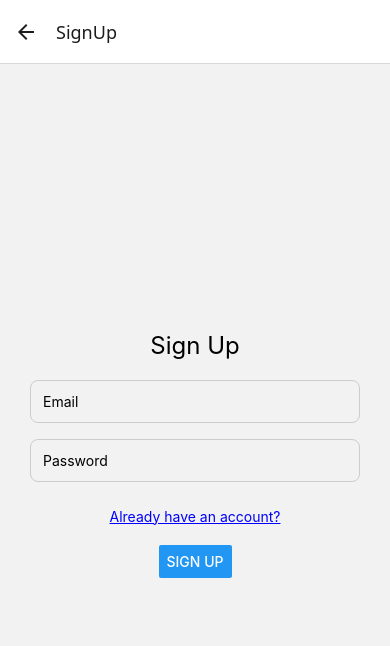
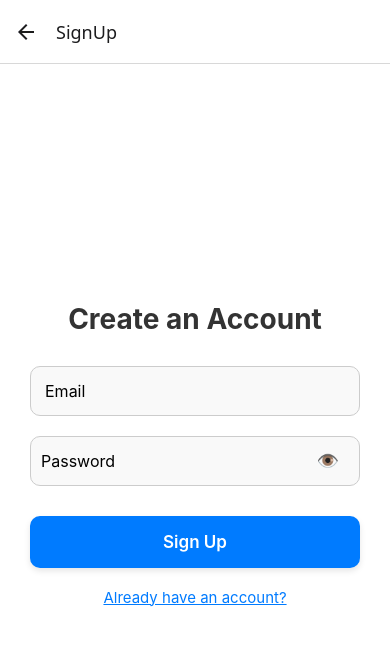
Before and after one commit to Kaiomomo/IndulgeApp, a React Native app: screen /SignUp in a window 390 px wide. Shown: the top 646 px of the page. Built offline with nearby package versions, Linux system fonts and the light colour scheme; no server answers.

Commit message:
cleaned up a lot of stuff

```diff
--- a/App.js
+++ b/App.js
@@ -9,6 +9,8 @@ import CreateGroup from './screens/CreateGroup';
 import JoinGroup from './screens/JoinGroup';
 import SignUp from './screens/SignUp';
 import AlreadyAccount from './screens/AlreadyAccount';
+import ForgotPassword from './screens/ForgotPassword';
+
 
 const Stack = createNativeStackNavigator();
 
@@ -22,6 +24,8 @@ const App = () => {
         <Stack.Screen name="SignUp" component={SignUp} />
         <Stack.Screen name="AlreadyAccount" component={AlreadyAccount} />
         <Stack.Screen name="Profile" component={Profile} />
+        <Stack.Screen name="ForgotPassword" component={ForgotPassword} />
+
 
       </Stack.Navigator>
     </NavigationContainer>
--- a/screens/AlreadyAccount.js
+++ b/screens/AlreadyAccount.js
@@ -3,7 +3,6 @@ import {
   View,
   Text,
   TextInput,
-  Button,
   StyleSheet,
   Alert,
   KeyboardAvoidingView,
@@ -11,6 +10,7 @@ import {
   ScrollView,
   TouchableWithoutFeedback,
   Keyboard,
+  TouchableOpacity,
 } from 'react-native';
 import { auth } from '../FirebaseConfig';
 import { signInWithEmailAndPassword } from 'firebase/auth';
@@ -18,6 +18,8 @@ import { signInWithEmailAndPassword } from 'firebase/auth';
 const AlreadyAccount = ({ navigation }) => {
   const [email, setEmail] = useState('');
   const [password, setPassword] = useState('');
+   const [showPassword, setShowPassword] = useState(false);
+
 
   const handleLogin = async () => {
     try {
@@ -36,7 +38,7 @@ const AlreadyAccount = ({ navigation }) => {
     >
       <TouchableWithoutFeedback onPress={Keyboard.dismiss}>
         <ScrollView contentContainerStyle={styles.container}>
-          <Text style={styles.title}>Log In</Text>
+          <Text style={styles.title}>Welcome Back</Text>
 
           <TextInput
             placeholder="Email"
@@ -46,16 +48,31 @@ const AlreadyAccount = ({ navigation }) => {
             keyboardType="email-address"
             autoCapitalize="none"
           />
-
+<View style={styles.passwordContainer}>
           <TextInput
             placeholder="Password"
             value={password}
             onChangeText={setPassword}
             style={styles.input}
-            secureTextEntry
+                 secureTextEntry={!showPassword}
           />
+          <TouchableOpacity onPress={() => setShowPassword(!showPassword)}>
+                        <Text style={styles.eyeText}>
+                          {showPassword ? '🙈' : '👁️'}
+                        </Text>
+                      </TouchableOpacity>
+          </View>
 
-          <Button title="Log In" onPress={handleLogin} />
+          <TouchableOpacity style={styles.button} onPress={handleLogin} activeOpacity={0.8}>
+            <Text style={styles.buttonText}>Log In</Text>
+          </TouchableOpacity>
+
+          <TouchableOpacity
+            onPress={() => navigation.navigate('ForgotPassword')}
+            style={styles.linkContainer}
+          >
+            <Text style={styles.linkText}>Forgot Password?</Text>
+          </TouchableOpacity>
         </ScrollView>
       </TouchableWithoutFeedback>
     </KeyboardAvoidingView>
@@ -68,19 +85,59 @@ const styles = StyleSheet.create({
   container: {
     flexGrow: 1,
     justifyContent: 'center',
-    alignItems: 'center',
     padding: 30,
+    backgroundColor: '#fff',
   },
   title: {
-    fontSize: 24,
-    marginBottom: 24,
+    fontSize: 28,
+    fontWeight: 'bold',
+    marginBottom: 30,
+    textAlign: 'center',
+    color: '#333',
   },
   input: {
     width: '100%',
-    padding: 12,
+    padding: 14,
     borderWidth: 1,
     borderColor: '#ccc',
-    marginBottom: 16,
-    borderRadius: 8,
+    borderRadius: 10,
+    marginBottom: 20,
+    fontSize: 16,
+    backgroundColor: '#f9f9f9',
   },
+  button: {
+    backgroundColor: '#007bff',
+    paddingVertical: 16,
+    borderRadius: 10,
+    alignItems: 'center',
+    marginTop: 10,
+    shadowColor: '#000',
+    shadowOpacity: 0.1,
+    shadowOffset: { width: 0, height: 3 },
+    shadowRadius: 6,
+    elevation: 3,
+  },
+  buttonText: {
+    color: '#fff',
+    fontSize: 17,
+    fontWeight: '600',
+  },
+  linkContainer: {
+    marginTop: 20,
+    alignItems: 'center',
+  },
+  linkText: {
+    color: '#007bff',
+    fontSize: 15,
+    textDecorationLine: 'underline',
+  },
+  passwordContainer: {
+  flexDirection: 'row',
+  alignItems: 'center',
+},
+eyeText: {
+  fontSize: 18,
+  marginLeft: -50,
+  marginTop:-20,
+},
 });
--- /dev/null
+++ b/screens/ForgotPassword.js
@@ -0,0 +1,105 @@
+import React, { useState } from 'react';
+import {
+  View,
+  Text,
+  TextInput,
+  StyleSheet,
+  Alert,
+  KeyboardAvoidingView,
+  Platform,
+  TouchableWithoutFeedback,
+  Keyboard,
+  ScrollView,
+  TouchableOpacity,
+} from 'react-native';
+import { auth } from '../FirebaseConfig';
+import { sendPasswordResetEmail } from 'firebase/auth';
+
+const ForgotPassword = () => {
+  const [email, setEmail] = useState('');
+
+  const handlePasswordReset = async () => {
+    if (!email) {
+      Alert.alert('Error', 'Please enter your email');
+      return;
+    }
+
+    try {
+      await sendPasswordResetEmail(auth, email);
+      Alert.alert('Success', 'Password reset email sent!');
+      setEmail('');
+    } catch (error) {
+      Alert.alert('Error', error.message);
+    }
+  };
+
+  return (
+    <KeyboardAvoidingView
+      style={{ flex: 1 }}
+      behavior={Platform.OS === 'ios' ? 'padding' : 'height'}
+    >
+      <TouchableWithoutFeedback onPress={Keyboard.dismiss}>
+        <ScrollView contentContainerStyle={styles.container}>
+          <View style={styles.innerContainer}>
+            <Text style={styles.title}>Forgot Password</Text>
+            <TextInput
+              placeholder="Enter your email"
+              value={email}
+              onChangeText={setEmail}
+              style={styles.input}
+              keyboardType="email-address"
+              autoCapitalize="none"
+            />
+
+            <TouchableOpacity style={styles.button} onPress={handlePasswordReset}>
+              <Text style={styles.buttonText}>Reset Password</Text>
+            </TouchableOpacity>
+          </View>
+        </ScrollView>
+      </TouchableWithoutFeedback>
+    </KeyboardAvoidingView>
+  );
+};
+
+export default ForgotPassword;
+
+const styles = StyleSheet.create({
+  container: {
+    flexGrow: 1,
+    justifyContent: 'center',
+    backgroundColor: '#fff',
+    padding: 30,
+  },
+  innerContainer: {
+    alignItems: 'center',
+  },
+  title: {
+    fontSize: 26,
+    fontWeight: 'bold',
+    marginBottom: 24,
+    color: '#333',
+  },
+  input: {
+    width: '100%',
+    padding: 14,
+    borderWidth: 1,
+    borderColor: '#ccc',
+    borderRadius: 10,
+    marginBottom: 20,
+    fontSize: 16,
+  },
+  button: {
+    backgroundColor: '#007bff',
+    paddingVertical: 14,
+    paddingHorizontal: 30,
+    borderRadius: 10,
+    width: '100%',
+    alignItems: 'center',
+    elevation: 2,
+  },
+  buttonText: {
+    color: '#fff',
+    fontSize: 16,
+    fontWeight: 'bold',
+  },
+});
--- a/screens/HomeScreen.js
+++ b/screens/HomeScreen.js
@@ -6,13 +6,13 @@ import { auth } from '../FirebaseConfig';
 const HomeScreen = ({ navigation }) => {
   const [user, setUser] = useState(null);
 
-  // Listen for login state changes
+
   useEffect(() => {
     const unsubscribe = onAuthStateChanged(auth, (currentUser) => {
       setUser(currentUser);
     });
 
-    return () => unsubscribe(); // Clean up on unmount
+    return () => unsubscribe();
   }, []);
 
   const handleCreateGroup = () => {
@@ -25,7 +25,7 @@ const HomeScreen = ({ navigation }) => {
 
   const handleAuthButton = () => {
     if (user) {
-      navigation.navigate('Profile'); // Make sure Profile screen exists
+      navigation.navigate('Profile');
     } else {
       navigation.navigate('SignUp');
     }
@@ -33,7 +33,7 @@ const HomeScreen = ({ navigation }) => {
 
   return (
     <View style={styles.container}>
-      {/* Show user info in top-right if logged in */}
+      {}
       {user && (
         <View style={styles.profileContainer}>
           <Text style={styles.profileText}>
@@ -68,7 +68,7 @@ const styles = StyleSheet.create({
     alignItems: 'center',
     backgroundColor: '#fff',
     gap: 20,
-    paddingTop: 80, // makes room for the top-right profile
+    paddingTop: 80,
   },
   profileContainer: {
     position: 'absolute',
--- a/screens/SignUp.js
+++ b/screens/SignUp.js
@@ -3,7 +3,6 @@ import {
   View,
   Text,
   TextInput,
-  Button,
   StyleSheet,
   Alert,
   KeyboardAvoidingView,
@@ -19,13 +18,18 @@ import { createUserWithEmailAndPassword } from 'firebase/auth';
 const SignUp = ({ navigation }) => {
   const [email, setEmail] = useState('');
   const [password, setPassword] = useState('');
+  const [showPassword, setShowPassword] = useState(false);
+
 
   const handleSignUp = async () => {
     try {
       await createUserWithEmailAndPassword(auth, email, password);
-      Alert.alert('Success', 'User registered with Firebase!');
+      Alert.alert('Success!');
+      setEmail('');
+      setPassword('');
+      navigation.navigate('Home');
     } catch (error) {
-      Alert.alert('Error', error.message);
+      Alert.alert('please use @','password must be more then 6 characters');
     }
   };
 
@@ -35,8 +39,9 @@ const SignUp = ({ navigation }) => {
       behavior={Platform.OS === 'ios' ? 'padding' : 'height'}
     >
       <TouchableWithoutFeedback onPress={Keyboard.dismiss}>
-        <View style={styles.container}>
-          <Text style={styles.title}>Sign Up</Text>
+        <ScrollView contentContainerStyle={styles.container}>
+          <Text style={styles.title}>Create an Account</Text>
+
           <TextInput
             placeholder="Email"
             value={email}
@@ -45,24 +50,37 @@ const SignUp = ({ navigation }) => {
             keyboardType="email-address"
             autoCapitalize="none"
           />
+
+           <View style={styles.passwordContainer}>
             <TextInput
               placeholder="Password"
               value={password}
               onChangeText={setPassword}
-            style={styles.input}
-            secureTextEntry
+              style={styles.passwordInput}
+              secureTextEntry={!showPassword}
             />
-
-          <View style={styles.linkContainer}>
-            <TouchableOpacity onPress={() => navigation.navigate('AlreadyAccount')}>
-              <Text style={styles.linkText}>Already have an account?</Text>
+            <TouchableOpacity onPress={() => setShowPassword(!showPassword)}>
+              <Text style={styles.eyeText}>
+                {showPassword ? '🙈' : '👁️'}
+              </Text>
             </TouchableOpacity>
           </View>
 
-          <View style={styles.buttonWrapper}>
-            <Button title="Sign Up" onPress={handleSignUp} />
-          </View>
-        </View>
+          <TouchableOpacity
+            style={styles.button}
+            onPress={handleSignUp}
+            activeOpacity={0.8}
+          >
+            <Text style={styles.buttonText}>Sign Up</Text>
+          </TouchableOpacity>
+
+          <TouchableOpacity
+            onPress={() => navigation.navigate('AlreadyAccount')}
+            style={styles.linkContainer}
+          >
+            <Text style={styles.linkText}>Already have an account?</Text>
+          </TouchableOpacity>
+        </ScrollView>
       </TouchableWithoutFeedback>
     </KeyboardAvoidingView>
   );
@@ -72,33 +90,70 @@ export default SignUp;
 
 const styles = StyleSheet.create({
   container: {
-    flex: 1,
+    flexGrow: 1,
     justifyContent: 'center',
-    alignItems: 'center',
     padding: 30,
-  },
-  buttonWrapper: {
-    marginTop: 20,
-    alignSelf: 'center',
+    backgroundColor: '#fff',
   },
   title: {
-    fontSize: 24,
-    marginBottom: 20,
+    fontSize: 28,
+    fontWeight: 'bold',
+    marginBottom: 30,
+    textAlign: 'center',
+    color: '#333',
   },
   input: {
     width: '100%',
-    padding: 12,
+    padding: 14,
     borderWidth: 1,
     borderColor: '#ccc',
-    marginBottom: 16,
-    borderRadius: 8,
+    borderRadius: 10,
+    marginBottom: 20,
+    fontSize: 16,
+    backgroundColor: '#f9f9f9',
+  },
+  button: {
+    backgroundColor: '#007bff',
+    paddingVertical: 16,
+    borderRadius: 10,
+    alignItems: 'center',
+    marginTop: 10,
+    shadowColor: '#000',
+    shadowOpacity: 0.1,
+    shadowOffset: { width: 0, height: 3 },
+    shadowRadius: 6,
+    elevation: 3,
+  },
+  buttonText: {
+    color: '#fff',
+    fontSize: 17,
+    fontWeight: '600',
+  },
+  linkContainer: {
+    marginTop: 20,
+    alignItems: 'center',
   },
   linkText: {
-    color: 'blue',
+    color: '#007bff',
+    fontSize: 15,
     textDecorationLine: 'underline',
   },
-  linkContainer: {
-    marginTop: 10,
+  passwordContainer: {
+  flexDirection: 'row',
   alignItems: 'center',
+  borderWidth: 1,
+  borderColor: '#ccc',
+  borderRadius: 10,
+  marginBottom: 20,
+  paddingHorizontal: 10,
+  backgroundColor: '#f9f9f9',
+},
+passwordInput: {
+  flex: 1,
+  paddingVertical: 14,
+  fontSize: 16,
+},eyeText: {
+  fontSize: 18,
+  paddingHorizontal: 10,
 },
 });
```
Lines whose indentation alone changed are shown as unchanged.
